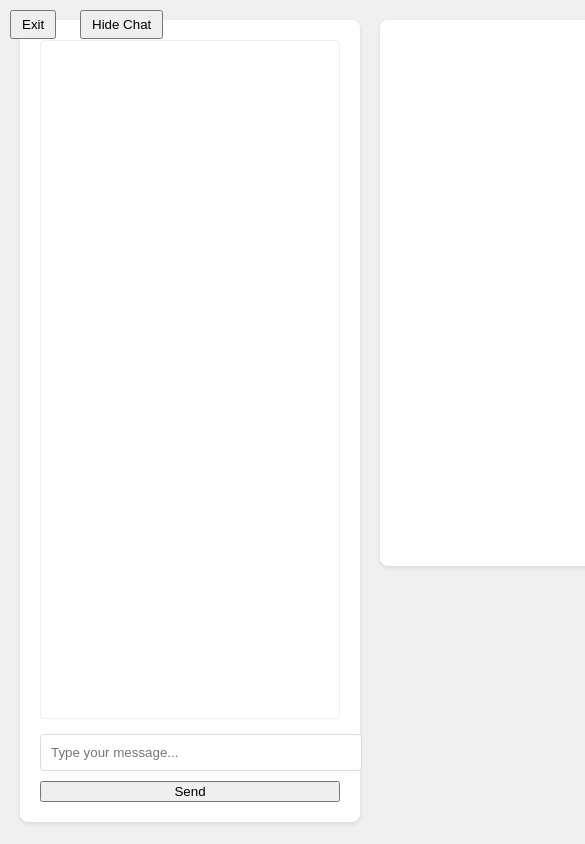
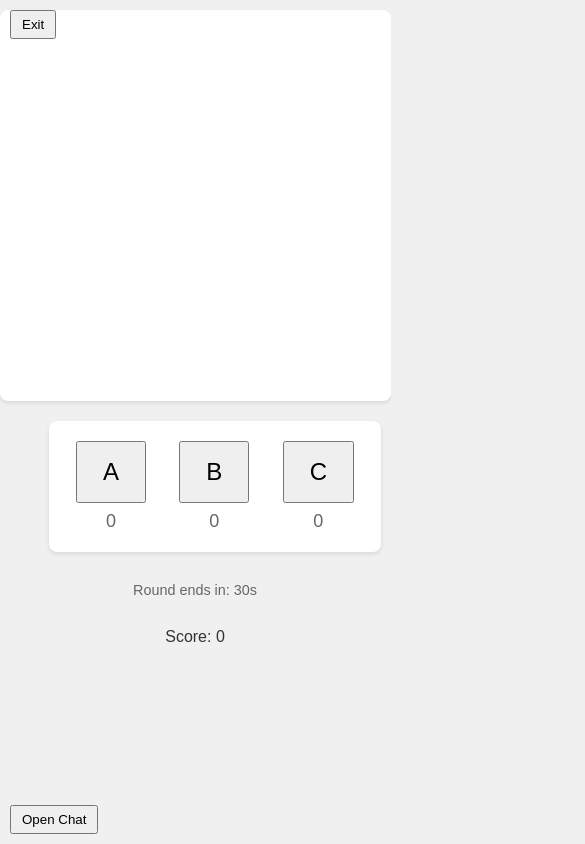
Before and after one commit to axyl-casc/GoGuesser, a website: page public/index.html in a window 390 px wide. Shown: the top 844 px of the page, 585 px wide, since content can reach past the window. Drawn offline with nearby package versions, Linux system fonts and the light colour scheme; no server answers.

Commit message:
Improve mobile layout

```diff
--- a/public/index.html
+++ b/public/index.html
@@ -2,6 +2,7 @@
 <html>
 <head>
     <title>Go Review</title>
+    <meta name="viewport" content="width=device-width, initial-scale=1">
     <script src="/socket.io/socket.io.js"></script>
     <script src="wgo/wgo.min.js"></script>
     <script src="wgo/wgo.player.min.js"></script>
@@ -96,7 +97,7 @@
 
         #chat-container {
             width: 300px;
-            display: flex;
+            display: none;
             flex-direction: column;
             background: white;
             border-radius: 8px;
@@ -195,11 +196,57 @@
             background: #8BC34A;
             color: #fff;
         }
+
+        @media (max-width: 600px) {
+            body {
+                flex-direction: column;
+                padding: 10px;
+                height: auto;
+            }
+
+            #main-container {
+                flex-direction: column;
+                align-items: center;
+                gap: 10px;
+            }
+
+            #game-section {
+                flex-direction: column;
+                align-items: center;
+            }
+
+            #board-container {
+                width: 90vmin;
+                height: 90vmin;
+                min-width: 0;
+            }
+
+            #vote-container {
+                width: 100%;
+                justify-content: space-around;
+            }
+
+            #chat-container {
+                width: 100%;
+                max-height: 50vh;
+                position: fixed;
+                bottom: 0;
+                left: 0;
+                right: 0;
+                z-index: 1000;
+            }
+
+            #chat-toggle {
+                top: auto;
+                bottom: 10px;
+                left: 10px;
+            }
+        }
     </style>
 </head>
 <body>
     <button id="exit-button" onclick="exitApp()">Exit</button>
-    <button id="chat-toggle">Hide Chat</button>
+    <button id="chat-toggle">Open Chat</button>
     <div id="main-container">
         <div id="chat-container">
             <div id="chat-messages"></div>
--- a/public/main.js
+++ b/public/main.js
@@ -209,11 +209,11 @@ function exitApp() {
 function toggleChat() {
     const chat = document.getElementById('chat-container');
     const btn = document.getElementById('chat-toggle');
-    if (chat.style.display === 'none') {
+    if (chat.style.display === 'none' || chat.style.display === '') {
         chat.style.display = 'flex';
-        btn.textContent = 'Hide Chat';
+        btn.textContent = 'Close Chat';
     } else {
         chat.style.display = 'none';
-        btn.textContent = 'Show Chat';
+        btn.textContent = 'Open Chat';
     }
 }
```
